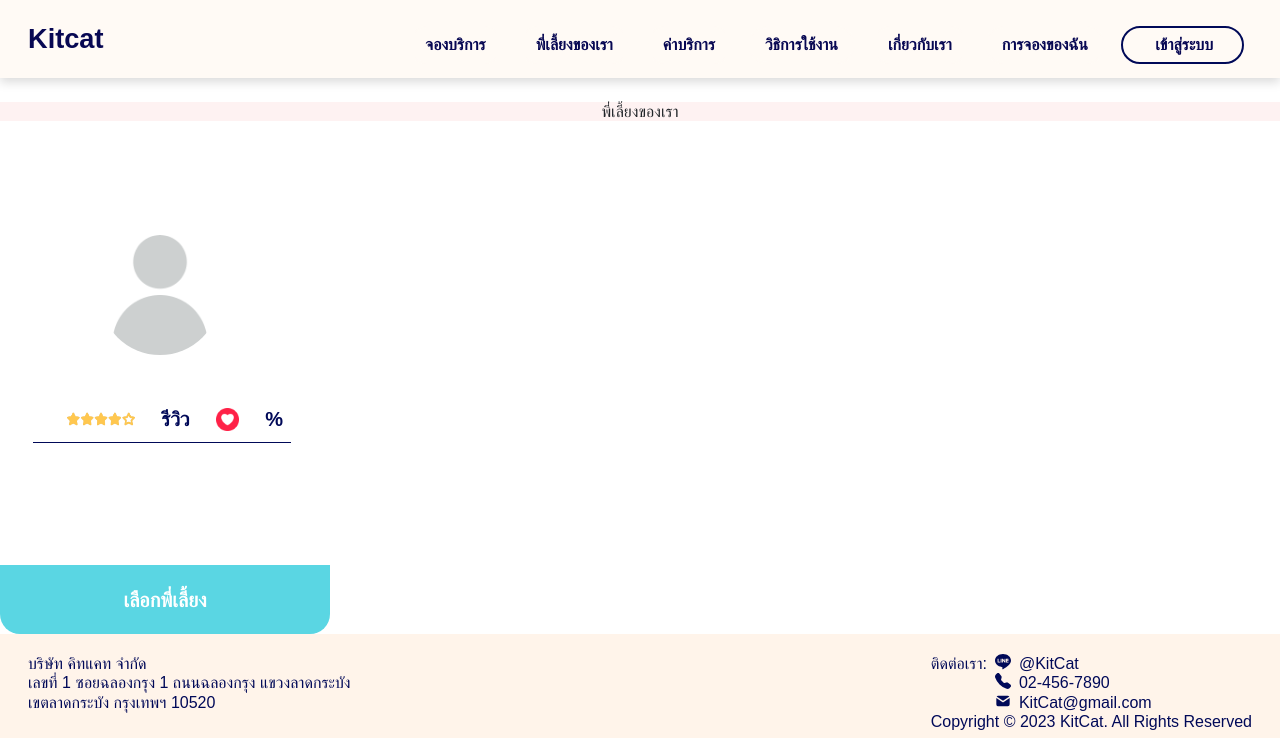
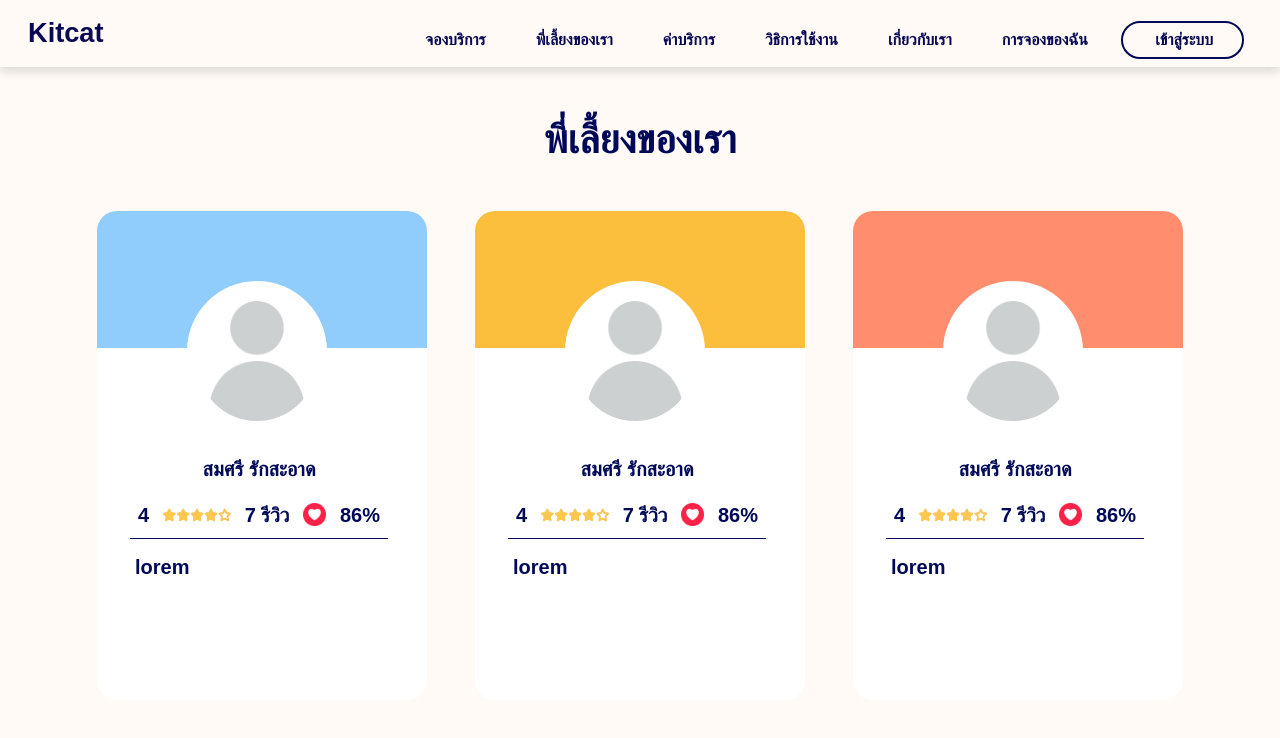
Before and after one commit to thanatat64/kmitl-kitcat, a Next.js app: page /catsitters in a window 1280 px wide. Shown: the top 738 px of the page. Built offline with nearby package versions, Linux system fonts and the light colour scheme; a web font is replaced by a local one.

Commit message:
update chooseCatSitter , CatSitter ,& service pages

```diff
--- a/components/cardCatSitter/CardCatSitter.tsx
+++ b/components/cardCatSitter/CardCatSitter.tsx
@@ -7,6 +7,7 @@ import Image from "next/image";
 import heartIcon from "@/image/heartIcon.png";
 import ratingIcon from "@/image/ratingIcon.png";
 import avatar from "@/image/avatar.png"
+import {IoClose} from "react-icons/io5";
 
 interface CardCatSiiterProps {
   name: string;
@@ -15,6 +16,7 @@ interface CardCatSiiterProps {
   review: number;
   detail: string;
   color: string;
+  isButton?:number;
 }
 
 const CardCatSitter: React.FC<CardCatSiiterProps> = ({
@@ -23,7 +25,8 @@ const CardCatSitter: React.FC<CardCatSiiterProps> = ({
   review,
   heart,
   detail,
-  color
+  color,
+  isButton
 }) => {
 
   const [isModalOpen, setIsModalOpen] = useState(false);
@@ -37,9 +40,9 @@ const CardCatSitter: React.FC<CardCatSiiterProps> = ({
   };
   return (
     <div>
-      <div className='w-[330px] h-[489px] bg-white item-center rounded-[20px]'>
-        <div onClick={openModal}>
-          <div className={`w-[330px] h-[137px] bg-[var(--${color})] rounded-t-[20px]`} />
+      <div className={`w-[330px] h-[489px] item-center bg-white rounded-[20px] ${isButton?'h-[489px]':'h-[420px]'}`}>
+        <div onClick={openModal} >
+          <div className={`w-[330px] h-[137px] ${color} rounded-t-[20px]`} />
           <div className='w-[140px] h-[140px] rounded-full mt-[-67px] ml-[90px] bg-white flex justify-center items-end'>
             <Image className="rounded-full" width={120} src={avatar} alt="avatar" />
           </div>
@@ -55,18 +58,23 @@ const CardCatSitter: React.FC<CardCatSiiterProps> = ({
             <div className='p-[13px]'>{detail}</div>
           </div>
         </div>
+        {isButton&&(
           <Link href="/booking/conclusion">
             <button className='bottom-0 mt-[14px] w-[330px] h-[69px] rounded-b-[20px] bg-[var(--aqua)] text-white text-[20px] font-semibold'  >เลือกพี่เลี้ยง</button>
           </Link>
+        )}
 
         <Modal
           isOpen={isModalOpen}
-          className="z-10 "
-        >
-          <div className="flex justify-center">
-            <div className="bg-white w-[600px] h-[500px] p-4 rounded shadow">
+          className="z-10 "        >
+          <div className="flex justify-center items-center w-screen h-screen ">
+            <div className="bg-white w-[600px] h-[500px] p-4 rounded-[20px] shadow">
               <div>
-
+                <div className="flex justify-end">
+                  <button onClick={closeModal} className="text-[var(--navy)] py-2 px-4 rounded ">
+                  <IoClose size={35}/>
+                  </button>
+                </div>
                 <div className="flex flex-row pl-[50px]">
                   <Image className="rounded-full" width={120} src={avatar} alt="avatar" />
                   <div className="flex flex-col pl-[70px]">
@@ -84,14 +92,13 @@ const CardCatSitter: React.FC<CardCatSiiterProps> = ({
                 <div className="pt-4 pb-4 pl-[50px]">
                   {detail}
                 </div>
+                {isButton&&(
                   <div className="pl-[50px] pr-[50px]">
                     <Link href="/booking/conclusion">
                       <button className='rounded-full bg-[var(--aqua)] text-[var(--navy)] w-full h-[40px] text-[20px] font-semibold'  >เลือกพี่เลี้ยง</button>
                     </Link>
                   </div>
-                <button onClick={closeModal} className="bg-red-500 hover:bg-red-700 text-white font-bold py-2 px-4 rounded">
-                  X
-                </button>
+                )}
               </div>
             </div>
           </div>
--- a/components/cardService/CardService.tsx
+++ b/components/cardService/CardService.tsx
@@ -14,7 +14,7 @@ const CardService: React.FC<CardServiceProps> = ({
   return (
     <div className="pt-[30px] pb-[40px]">
         <div className="w-[278px] h-[167px] bg-white rounded-[20px]">
-            <div className={`w-[278px] h-[70px] bg-[var(--${color})] rounded-t-[20px] flex justify-center items-center`}>
+            <div className={`w-[278px] h-[70px] ${color} rounded-t-[20px] flex justify-center items-center`}>
                 <h3 className="text-[24px] text-[var(--navy)] font-bold">{time}</h3>
             </div>
             <div className="w-[278px] h-[97px] rounded-b-[20px] flex justify-center items-center">
--- a/src/app/booking/chooseCatSitter/page.tsx
+++ b/src/app/booking/chooseCatSitter/page.tsx
@@ -8,12 +8,12 @@ const page = () => {
       <div className="container flex-shrink-0">
         <h1 className='text-center pt-5 mb-5 text-[40px] font-bold text-[var(--navy)]'>เลือกพี่เลี้ยงของคุณ</h1>
         <div className='flex flex-wrap gap-x-12 gap-y-10 justify-center pb-[100px]'>
-          <CardCatSitter name="สมศรี รักสะอาด" rating={4.0} heart={86} review={7} detail="lorem" color="blue"/>
-          <CardCatSitter name="สมศรี รักสะอาด" rating={4.0} heart={86} review={7} detail="lorem" color="yellow"/>
-          <CardCatSitter name="สมศรี รักสะอาด" rating={4.0} heart={86} review={7} detail="lorem" color="light-red"/>
-          <CardCatSitter name="สมศรี รักสะอาด" rating={4.0} heart={86} review={7} detail="lorem" color="blue"/>
-          <CardCatSitter name="สมศรี รักสะอาด" rating={4.0} heart={86} review={7} detail="lorem" color="yellow"/>
-          <CardCatSitter name="สมศรี รักสะอาด" rating={4.0} heart={86} review={7} detail="lorem" color="light-red"/>
+          <CardCatSitter name="สมศรี รักสะอาด" rating={4.0} heart={86} review={7} detail="lorem" color="bg-[var(--blue)]" isButton={1}/>
+          <CardCatSitter name="สมศรี รักสะอาด" rating={4.0} heart={86} review={7} detail="lorem" color="bg-[var(--yellow)]" isButton={1}/>
+          <CardCatSitter name="สมศรี รักสะอาด" rating={4.0} heart={86} review={7} detail="lorem" color="bg-[var(--light-red)]" isButton={1}/>
+          <CardCatSitter name="สมศรี รักสะอาด" rating={4.0} heart={86} review={7} detail="lorem" color="bg-[var(--blue)]" isButton={1}/>
+          <CardCatSitter name="สมศรี รักสะอาด" rating={4.0} heart={86} review={7} detail="lorem" color="bg-[var(--yellow)]" isButton={1}/>
+          <CardCatSitter name="สมศรี รักสะอาด" rating={4.0} heart={86} review={7} detail="lorem" color="bg-[var(--light-red)]" isButton={1}/>
         </div>
       </div>
     </div>
--- a/src/app/catsitters/page.tsx
+++ b/src/app/catsitters/page.tsx
@@ -4,10 +4,18 @@ import CardCatSitter from '@/components/cardCatSitter/CardCatSitter'
 export default function Page() {
     // const button=
     return (
-        <section>
-            {/* <Link href="/">Back to Home</Link> */}
-            <h1 className="flex justify-center mt-4 mb-4 bg-red-50">พี่เลี้ยงของเรา</h1>
-            <CardCatSitter/>
-        </section>
+        <div className="bg-[var(--white-cream)]">
+            <div className="container flex-shrink-0">
+            <h1 className='text-center pt-5 mb-5 text-[40px] font-bold text-[var(--navy)]'>พี่เลี้ยงของเรา</h1>
+            <div className='flex flex-wrap gap-x-12 gap-y-10 justify-center pb-[100px]'>
+                <CardCatSitter name="สมศรี รักสะอาด" rating={4.0} heart={86} review={7} detail="lorem" color="bg-[var(--blue)]" />
+                <CardCatSitter name="สมศรี รักสะอาด" rating={4.0} heart={86} review={7} detail="lorem" color="bg-[var(--yellow)]" />
+                <CardCatSitter name="สมศรี รักสะอาด" rating={4.0} heart={86} review={7} detail="lorem" color="bg-[var(--light-red)]"/>
+                <CardCatSitter name="สมศรี รักสะอาด" rating={4.0} heart={86} review={7} detail="lorem" color="bg-[var(--blue)]" />
+                <CardCatSitter name="สมศรี รักสะอาด" rating={4.0} heart={86} review={7} detail="lorem" color="bg-[var(--yellow)]"/>
+                <CardCatSitter name="สมศรี รักสะอาด" rating={4.0} heart={86} review={7} detail="lorem" color="bg-[var(--light-red)]" />
+            </div>
+            </div>
+      </div>
     )
 }
--- a/src/app/services/page.tsx
+++ b/src/app/services/page.tsx
@@ -11,27 +11,27 @@ export default function Page() {
                     <h2 className="text-[32px] font-bold text-[var(--navy)] pt-[10px] pb-[10px]">ค่าบริการรายชั่วโมง</h2>
                 </div>
                 <div className="flex justify-between">
-                    <CardService time="2 ชั่วโมง" price={200} color="blue"/>
-                    <CardService time="3 ชั่วโมง" price={300} color="aqua"/>
-                    <CardService time="4 ชั่วโมง" price={400} color="yellow"/>
-                    <CardService time="5 ชั่วโมง" price={450} color="light-red"/>
+                    <CardService time="2 ชั่วโมง" price={200} color="bg-[var(--blue)]"/>
+                    <CardService time="3 ชั่วโมง" price={300} color="bg-[var(--aqua)]"/>
+                    <CardService time="4 ชั่วโมง" price={400} color="bg-[var(--yellow)]"/>
+                    <CardService time="5 ชั่วโมง" price={450} color="bg-[var(--light-red)]"/>
                 </div>
                 <div className="flex justify-center gap-[50px]">
-                    <CardService time="6 ชั่วโมง" price={550} color="blue"/>
-                    <CardService time="7 ชั่วโมง" price={675} color="aqua"/>
-                    <CardService time="8 ชั่วโมง" price={750} color="yellow"/>
+                    <CardService time="6 ชั่วโมง" price={550} color="bg-[var(--blue)]"/>
+                    <CardService time="7 ชั่วโมง" price={675} color="bg-[var(--aqua)]"/>
+                    <CardService time="8 ชั่วโมง" price={750} color="bg-[var(--yellow)]"/>
                 </div>
                 <div className="border-b-[2px] border-[##93A8D6]">
                     <h2 className="text-[32px] font-bold text-[var(--navy)] pt-[10px] pb-[10px]">ค่าบริการรายวัน</h2>
                 </div>
                 <div className="flex justify-center gap-[70px]">
-                    <CardService time="1 ชั่วโมง" price={1000} color="blue"/>
-                    <CardService time="2 ชั่วโมง" price={2000} color="aqua"/>
-                    <CardService time="3 ชั่วโมง" price={2750} color="yellow"/>
+                    <CardService time="1 ชั่วโมง" price={1000} color="bg-[var(--blue)]"/>
+                    <CardService time="2 ชั่วโมง" price={2000} color="bg-[var(--aqua)]"/>
+                    <CardService time="3 ชั่วโมง" price={2750} color="bg-[var(--yellow)]"/>
                 </div>
                 <div className="flex justify-center gap-12">
-                    <CardService time="4 ชั่วโมง" price={3500} color="light-red"/>
-                    <CardService time="5 ชั่วโมง" price={4500} color="blue"/>
+                    <CardService time="4 ชั่วโมง" price={3500} color="bg-[var(--light-red)]"/>
+                    <CardService time="5 ชั่วโมง" price={4500} color="bg-[var(--blue)]"/>
                 </div>
             </div>
         </div>
```
Lines whose indentation alone changed are shown as unchanged.
